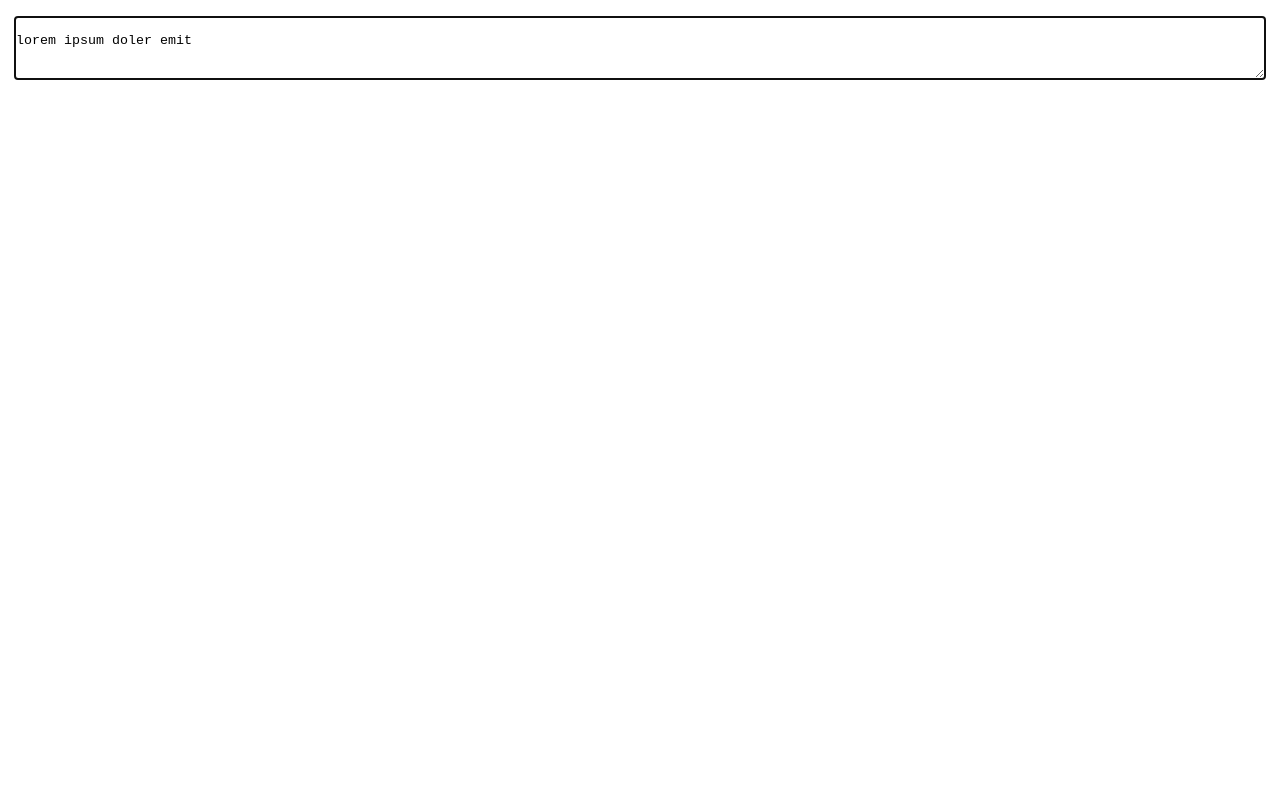
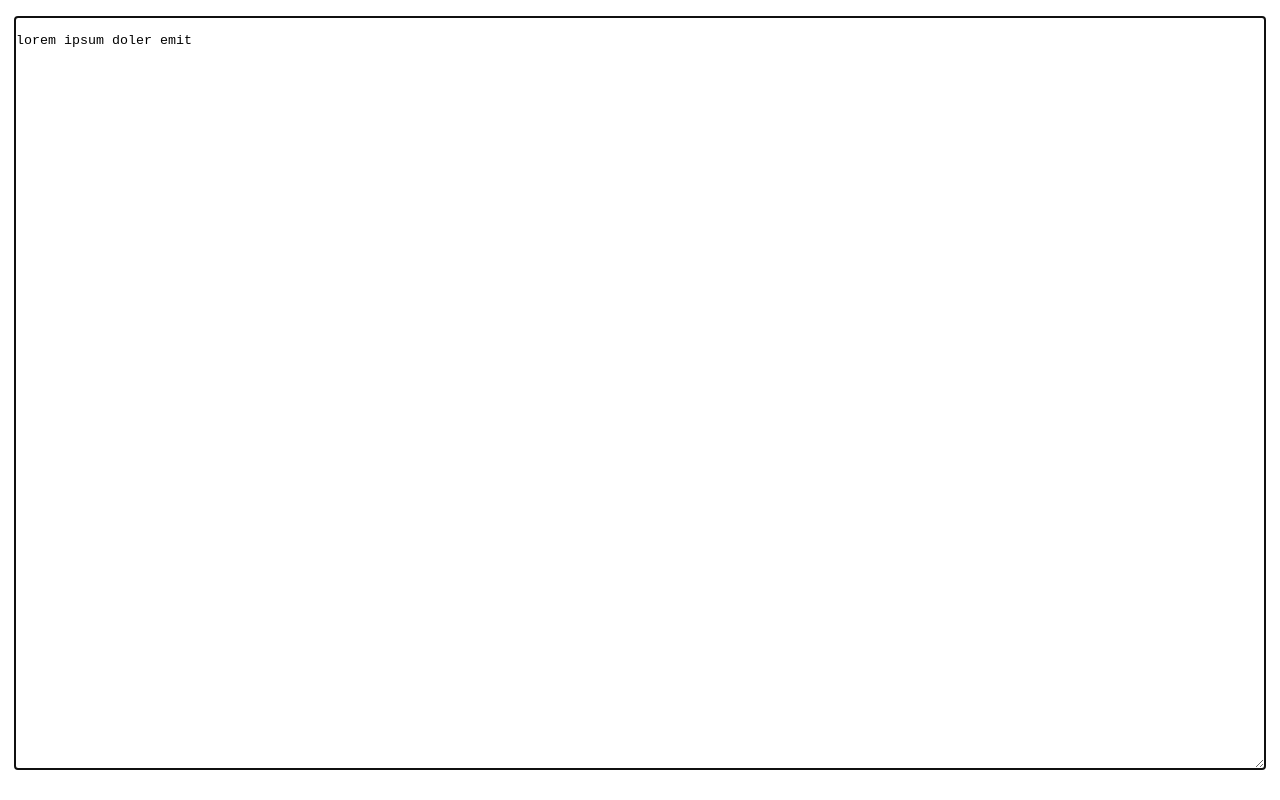
Before and after one commit to an-alch3mist/syntax, a plain HTML site: page index.html in a window 1280 px wide. Drawn offline with Linux system fonts and the light colour scheme.

Commit message:
Update index.html

```diff
--- a/index.html
+++ b/index.html
@@ -33,7 +33,7 @@ textarea
 <body>
 
 <div class = "_BOX_text-area_">
-<textarea rows="4" cols="50" autofocus>
+<textarea rows="50" cols="40" autofocus>
 lorem ipsum doler emit
 </textarea>
 </div>
```
